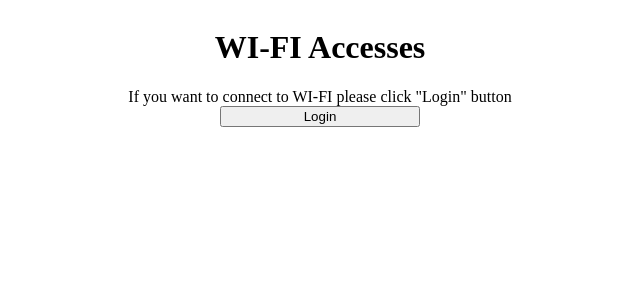
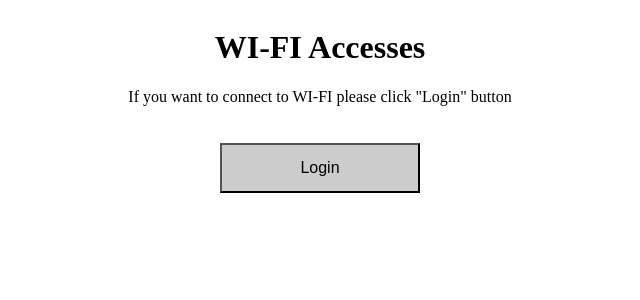
Before and after one commit to Natali0073/wifi-access-page, a Nuxt app: page / in a window 1280 px wide. Shown: the top 300 px of the page, without its empty margins (320-960 px from the left). Built offline with nearby package versions, Linux system fonts and the light colour scheme.

Commit message:
[FT] Add login button styles

```diff
--- a/pages/index.vue
+++ b/pages/index.vue
@@ -23,5 +23,9 @@ export default {
 
   .login-button {
     width: 200px;
+    height: 50px;
+    background: rgba(0, 0, 0, .2);
+    font-size: 16px;
+    margin-top: 37px;
   }
 </style>
```
